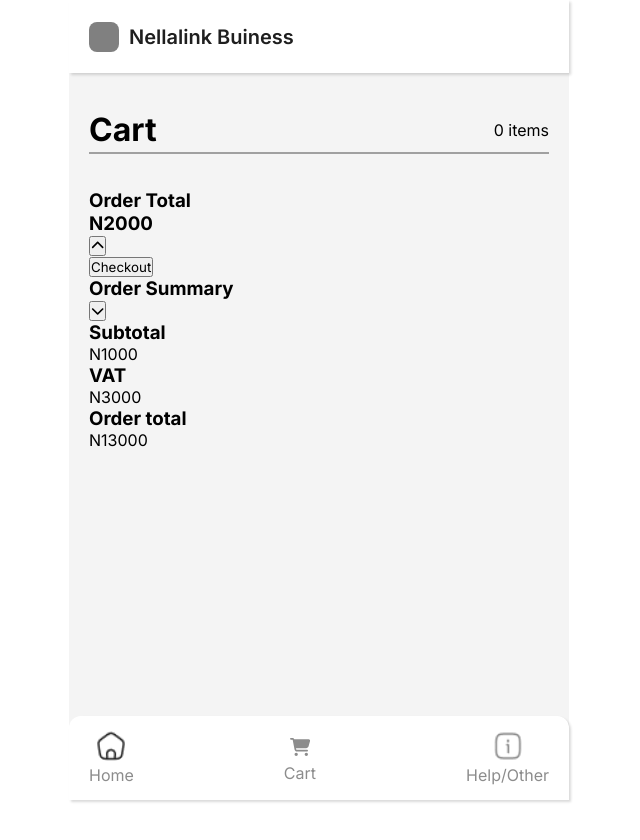
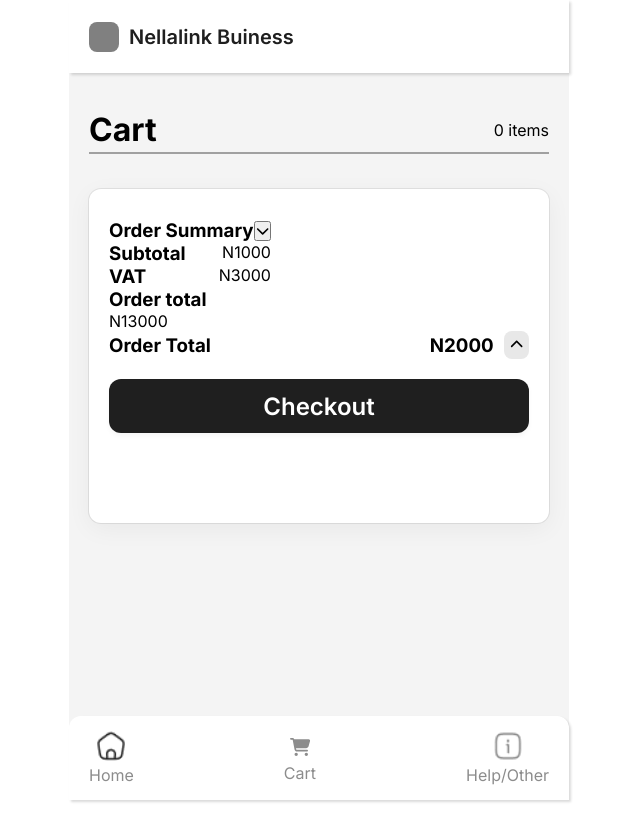
Before and after one commit to kponky/Nellalinks-project_App, a React (Vite) app: page /cart in a window 1280 px wide. Shown: the top 840 px of the page, without its empty margins (321-961 px from the left). After the commit the page ends 800 px from the top, so only its background shows below. Built offline with nearby package versions, Linux system fonts and the light colour scheme.

Commit message:
pattern differention fixed

```diff
--- a/src/Components/Checkout.jsx
+++ b/src/Components/Checkout.jsx
@@ -10,25 +10,15 @@ import "../styles/checkout.css";
 const Checkout = () => {
   return (
     <div className="checkout-card">
-      <div className="checkout-close">
-        <h3>Order Total </h3>
-        <div>
-          <h3>N2000</h3>
-          <button>
-            <FontAwesomeIcon icon={faChevronUp} />{" "}
-          </button>
-        </div>
-      </div>
-      <div className="checkout-button">
-        <button>Checkout</button>
-      </div>
 
     <div className="checkout-open">
       <div className="summary-down">
+        <div className=" summary-icon">
         <h3>Order Summary</h3>
         <button>
           <FontAwesomeIcon icon={faChevronDown} />{" "}
         </button>
+        </div>
 
         <div className="subtotal-vat">
           <div className="subtotal">
@@ -46,6 +36,23 @@ const Checkout = () => {
         </div>
       </div>
     </div>
+      <div className="checkout-close">
+        <h3>Order Total </h3>
+        <div className="total-icon">
+          <h3>N2000</h3>
+          <button>
+            <FontAwesomeIcon icon={faChevronUp} />{" "}
+          </button>
+        </div>
+      </div>
+
+
+
+       <div className="checkout-button">
+        <button className="btn">Checkout</button>
+      </div>
+
+
     </div>
   );
 };
--- a/src/layouts/MainLayout.jsx
+++ /dev/null
@@ -1,19 +0,0 @@
-import React from "react";
-import Header from "../Components/Header";
-import FooterMenu from "../Components/FooterMenu";
-import { Outlet } from "react-router-dom";
-import '../styles/main.css'
-
-const MainLayout = () => {
-  return (
-    <div className="main-container">
-      <Header />
-      <main>
-        <Outlet />
-      </main>
-      <FooterMenu />
-    </div>
-  );
-};
-
-export default MainLayout;
--- /dev/null
+++ b/src/layouts/Pattern1Layout.jsx
@@ -0,0 +1,40 @@
+import React from "react";
+import { Outlet } from "react-router-dom";
+import FooterMenu from "../Components/FooterMenu";
+import Header from "../Components/Header";
+import '../styles/main.css'
+
+
+
+const Pattern1 = () => {
+  return (
+    <div className="main-container">
+      <Header />
+      <main>
+        <Outlet />
+      </main>
+      <FooterMenu />
+    </div>
+  );
+};
+
+export default Pattern1;
+// import React from "react";
+// import Header from "../Components/Header";
+// import FooterMenu from "../Components/FooterMenu";
+// import { Outlet } from "react-router-dom";
+// import '../styles/main.css'
+
+// const MainLayout = () => {
+//   return (
+//     <div className="main-container">
+//       <Header />
+//       <main>
+//         <Outlet />
+//       </main>
+//       <FooterMenu />
+//     </div>
+//   );
+// };
+
+// export default MainLayout;
--- /dev/null
+++ b/src/layouts/Pattern2Layout.jsx
@@ -0,0 +1,21 @@
+import React from 'react'
+import Header from '../Components/Header'
+import { Outlet } from 'react-router-dom'
+import FooterMenu from '../Components/FooterMenu'
+import '../styles/main.css'
+
+
+const Pattern2Layout = () => {
+  return (
+    <div className="main-container">
+    <Header/>
+    <main>
+    <Outlet/>
+    </main>
+    <FooterMenu/>
+
+    </div>
+  )
+}
+
+export default Pattern2Layout
--- /dev/null
+++ b/src/pages/Pattern2/CartPage2.jsx
@@ -0,0 +1,11 @@
+import React from 'react'
+
+const CartPage2 = () => {
+  return (
+    <div>
+      this is cart page 2
+    </div>
+  )
+}
+
+export default CartPage2
--- /dev/null
+++ b/src/pages/Pattern2/HelpOther2.jsx
@@ -0,0 +1,12 @@
+import React from 'react'
+
+const HelpOther2 = () => {
+  return (
+    <div>
+      this ishlep 3
+
+    </div>
+  )
+}
+
+export default HelpOther2
--- /dev/null
+++ b/src/pages/Pattern2/Home2.jsx
@@ -0,0 +1,22 @@
+import React from 'react'
+import pizzaImg from '../../assets/pizza.png'
+import Search from '../../Components/Search'
+import '../../styles/pattern-2/home.css'
+
+const Home2 = () => {
+  return (
+    <div className='menu2-container'>
+    <div className='menu2-content '>
+    <div className='menu2-img'>
+    <img src= {pizzaImg} alt="" />
+    </div>
+     <h1>Menu</h1>
+    </div>
+
+    <Search/>
+
+    </div>
+  )
+}
+
+export default Home2
--- a/src/routes.jsx
+++ b/src/routes.jsx
@@ -1,18 +1,27 @@
 import React from "react";
 import { Route, BrowserRouter as Router, Routes } from "react-router-dom";
-import MainLayout from "./layouts/MainLayout";
+import Pattern1Layout from "./layouts/Pattern1Layout";
+import Pattern2Layout from "./layouts/Pattern2Layout";
+import Home2 from "./pages/Pattern2/Home2";
 import Cart from "./pages/Cart";
 import HelpOther from "./pages/HelpOther";
 import Home from "./pages/Home";
+import CartPage2 from "./pages/Pattern2/CartPage2";
+import HelpOther2 from "./pages/Pattern2/HelpOther2";
 
 const AppRoutes = () => {
   return (
     <Router>
       <Routes>
-        <Route path="/" element={<MainLayout />}>
-          <Route path="/" element={<Home/>} />
-          <Route path="/cart" element={<Cart/>}/>
-          <Route path = '/help-other' element={<HelpOther/>}/>
+        <Route path="/" element={<Pattern1Layout />}>
+          <Route index element={<Home />} />
+          <Route path="/cart" element={<Cart />} />
+          <Route path="/help-other" element={<HelpOther />} />
+        </Route>
+        <Route path="/pattern-2" element={<Pattern2Layout />}>
+          <Route index element={<Home2 />} />
+          <Route path="cart-page" element={<CartPage2 />}></Route>
+          <Route path="help-other2" element={<HelpOther2 />}></Route>
         </Route>
       </Routes>
     </Router>
--- a/src/styles/cartpage.css
+++ b/src/styles/cartpage.css
@@ -3,7 +3,7 @@
   height: 100vh;
   padding-block: 100px;
   padding-inline: 20px;
-  margin-bottom: 200px;
+  /* margin-bottom: 400px; */
 
 }
 
@@ -41,7 +41,7 @@
   padding: 10px;
   border-radius: 12px;
   margin-bottom: 30px;
-  box-shadow: rgba(0, 0, 0, 0.15) 1.95px 1.95px 2.6px;
+  box-shadow: rgba(0, 0, 0, 0B) 1px 1px 1px;
   padding-inline: 24px;
 
 
--- a/src/styles/checkout.css
+++ b/src/styles/checkout.css
@@ -1,3 +1,62 @@
 .checkout-card{
  margin-bottom: 300px;
+ background-color: #FFFFFF;
+ width: 100%;
+ padding-inline: 20px;
+ padding-block: 30px;
+ border-radius: 12px;
+ box-shadow: rgba(0, 0, 0, 0.05) 0px 6px 24px 0px, rgba(0, 0, 0, 0.08) 0px 0px 0px 1px;}
+
+.checkout-card .checkout-close, .checkout-open {
+  display: flex;
+  justify-content: space-between;
+  align-items: center;
 }
+
+.checkout-card .checkout-close .total-icon {
+  display: flex;
+  gap: 10px;
+  align-items: center;
+}
+.summary-down .summary-icon{
+display: flex;
+justify-content: space-between;
+align-items: center;
+}
+
+.checkout-card .checkout-close .total-icon button{
+  padding: 6px;
+  background: #E8E8E8;
+  border: none;
+  border-radius: 8px;
+
+}
+
+.subtotal-vat .subtotal{
+  display: flex;
+  justify-content: space-between;
+
+}
+.subtotal-vat .vat{
+  display: flex;
+  justify-content: space-between;
+}
+.subtotal-vat .orderTotal{
+  display: flex;
+  justify-content: space-between;
+}
+
+.checkout-card .checkout-button{
+  margin-bottom: 40px;
+}
+
+.checkout-card .checkout-button .btn{
+  margin-block: 20px;
+  width: 100%;
+height: 54px;
+background: #1f1f1f;
+color: #fff;
+font-size: 24px;
+font-weight: 600;
+border-radius: 12px;
+}
--- /dev/null
+++ b/src/styles/pattern-2/home.css
@@ -0,0 +1,19 @@
+.menu2-container {
+  padding-top: 60px;
+  padding-inline: 24px;
+  width: 100%;
+  height: 100%;
+  margin-bottom: 100px;
+}
+
+.menu2-container .menu2-img img {
+  width: 100%;
+  height: 100%;
+  object-fit: contain;
+}
+
+.menu2-container .menu2-img {
+  width: 392px;
+  height: 304px;
+  object-fit: contain;
+}
```
Also changed, not shown: src/assets/pizza.png (added), 1 other file (tests, documents, lock files or other folders). Lines whose indentation alone changed are shown as unchanged.
